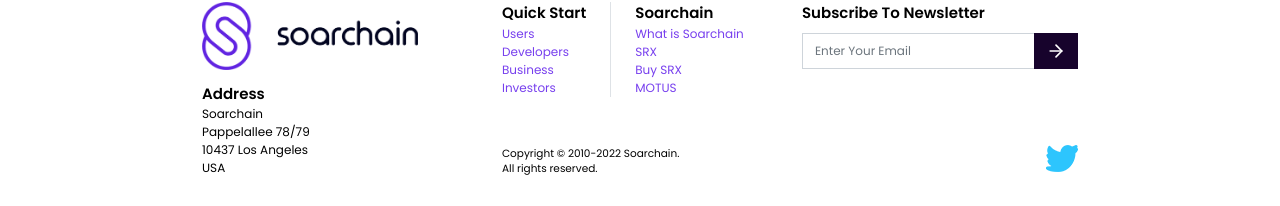
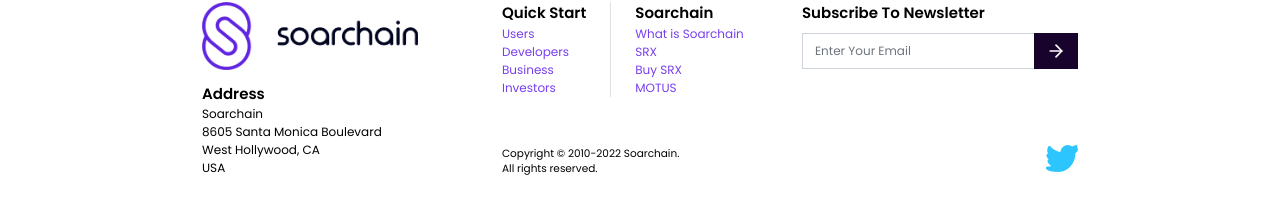
Before and after one commit to soar-robotics/soarchain-web, a Next.js app: page / in a window 1280 px wide. Shown: the part 3267-3473 px from the top of the page. Built offline with nearby package versions, Linux system fonts and the light colour scheme.

Commit message:
Change footer address

```diff
--- a/components/Footer.js
+++ b/components/Footer.js
@@ -16,8 +16,8 @@
           <div className='d-flex flex-column mt-auto'>
             <span className='title'>Address</span>
             <span>Soarchain</span>
-            <span>Pappelallee 78/79</span>
-            <span>10437 Los Angeles</span>
+            <span>8605 Santa Monica Boulevard</span>
+            <span>West Hollywood, CA</span>
             <span>USA</span>
           </div>
         </div>
```
